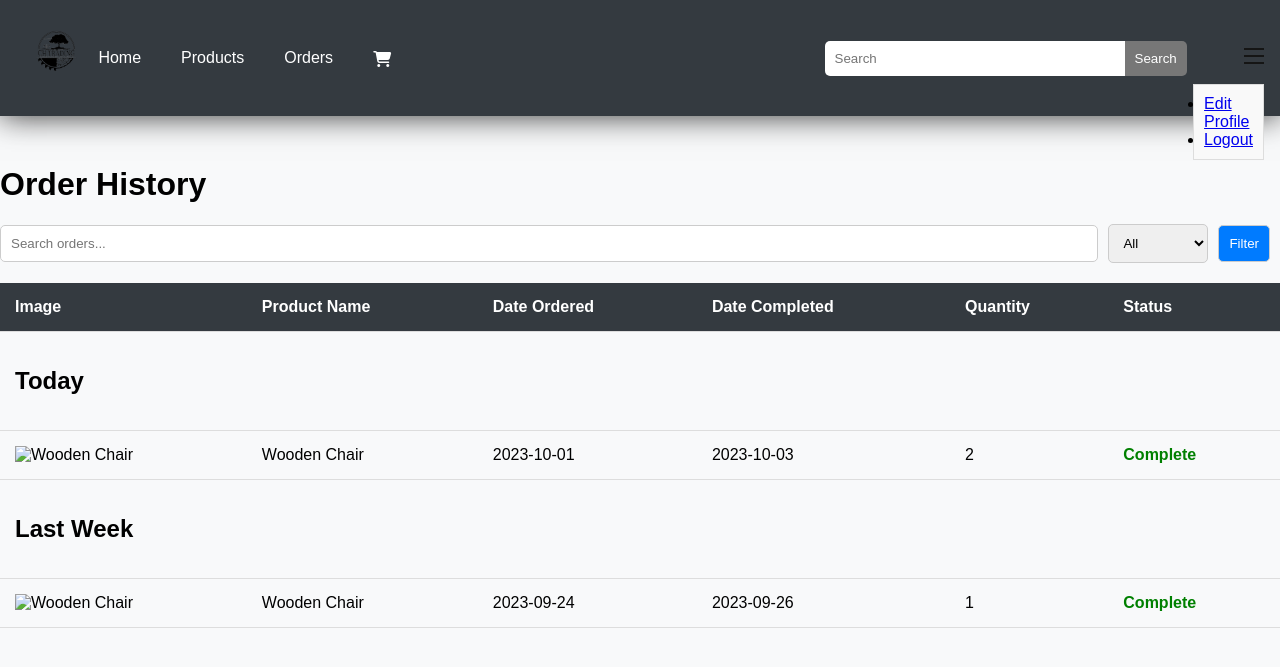
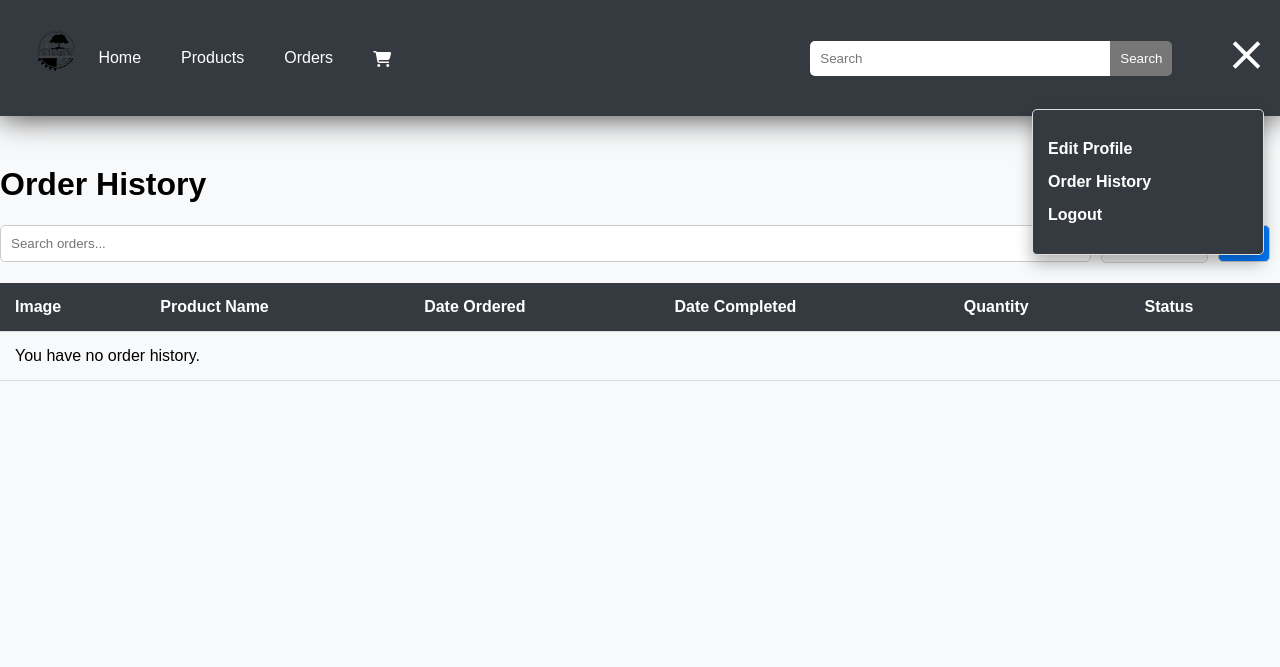
Before and after one commit to pauldaniel25/Furnitures, a PHP site: page /order_history.php in a window 1280 px wide, after a click that opens the changed part. Shown: the top 667 px of the page. Run offline with PHP 8.4, Linux system fonts and the light colour scheme; the visitor is signed in with stand-in values (Sample User, id 1); data comes from the database, SQL or seed files in the repository; some libraries are stand-ins or nearby versions.

Commit message:
yess fix many

```diff
--- a/Builders3/user/classes.php
+++ b/Builders3/user/classes.php
@@ -73,7 +73,7 @@
 
 }
 public function getUserData($user_id) {
-    $query = "SELECT First_Name, Last_Name, barangay_id, Email FROM user WHERE id = :user_id";
+    $query = "SELECT First_Name, Last_Name, barangay_id, contact_number FROM user WHERE id = :user_id";
     $stmt = $this->db->prepare($query);
     $stmt->bindParam(':user_id', $user_id);
     $stmt->execute();
@@ -455,12 +455,15 @@
         $database = new Database();
         $this->db = $database->connect();
     }
-    public function createOrder($total_price) {
-        $sql = "INSERT INTO user_order (user_id, date, total_cost) VALUES (:user_id, :date, :total_cost)";
+    public function createOrder($total_price, $Address, $Detailed_Address, $Order_notes) {
+        $sql = "INSERT INTO user_order (user_id, date, total_cost, Address, Detailed_Address, Order_notes) VALUES (:user_id, :date, :total_cost, :Address, :Detailed_Address, :Order_notes)";
         $query = $this->db->prepare($sql);
         $query->bindParam(':user_id', $_SESSION['user_id']);
         $query->bindParam(':date', date('Y-m-d'));
         $query->bindParam(':total_cost', $total_price);
+        $query->bindParam(':Address', $Address);
+        $query->bindParam(':Detailed_Address', $Detailed_Address);
+        $query->bindParam(':Order_notes', $Order_notes);
 
 
         if ($query->execute()) {
@@ -569,4 +572,51 @@
         return $query->fetch(PDO::FETCH_ASSOC);
     }
 
+    public function removeOrder(int $order_id): bool {
+        $sql = "DELETE FROM user_order_details WHERE id = :order_id";
+        $query = $this->db->prepare($sql);
+        $query->bindParam(':order_id', $order_id);
+        return $query->execute();
+    }
+
 }
+
+
+
+class history {
+    public $id;
+    public $product_id;
+    public $user_id;
+    public $date_ordered;
+    public $date_completed;
+    public $status;
+    public $quantity;
+    public $total_cost;
+
+
+    protected $db;
+
+    function __construct(){
+        $database = new Database();
+        $this->db = $database->connect();
+    }
+
+  // Function to get all history orders of a user
+public function getUserOrderHistory($user_id) {
+    $sql = "SELECT
+                oh.*,
+                p.product_image1,
+                p.product_name
+            FROM
+                order_history oh
+                INNER JOIN products p ON oh.product_id = p.product_id
+            WHERE
+                oh.user_id = :user_id
+            ORDER BY
+                oh.date_ordered DESC";
+    $query = $this->db->prepare($sql);
+    $query->bindParam(':user_id', $user_id);
+    $query->execute();
+    return $query->fetchAll(PDO::FETCH_ASSOC);
+}
+}
--- a/Builders3/user/includes/header.css
+++ b/Builders3/user/includes/header.css
@@ -8,10 +8,12 @@
     align-items: center;
     box-shadow: 0 0 30px rgba(0, 0, 0, 0.8);
 }
+
 .logo img {
     width: 80px;
     height: auto;
 }
+
 .logo {
     max-width: 5%; /* Set maximum width as a percentage */
     margin-right: 20px;
@@ -22,7 +24,8 @@
     flex-grow: 1;
     width: 100%;
 }
-.links{
+
+.links {
     display: flex;
     justify-content: space-between;
     align-items: center;
@@ -56,8 +59,8 @@
 .search-form {
     display: flex;
     align-items: center;
-justify-content: flex-end;
-padding-right: 5%;
+    justify-content: flex-end;
+    padding-right: 5%;
 }
 
 .search-input {
@@ -80,11 +83,12 @@
     background-color: #666;
 }
 
-.logout{
+.logout {
     list-style: none;
     cursor: pointer;
 }
-.logout a{
+
+.logout a {
     text-decoration: none;
     color: #fff;
     font-weight: bolder;
@@ -99,40 +103,74 @@
 
 .burger-icon {
     display: block;
-    width: 20px;
-    height: 20px;
+    width: 35px; /* Increased width */
+    height: 30px; /* Increased height */
     cursor: pointer;
+    position: relative;
 }
 
 .burger-icon span {
     display: block;
     width: 100%;
-    height: 2px;
-    background-color: #151515;
-    margin-bottom: 5px;
-    transition: transform 0.3s;
+    height: 4px; /* Increased height */
+    background-color: #fff;
+    margin-bottom: 6px; /* Increased margin */
+    transition: transform 0.3s, background-color 0.3s;
+}
+
+.burger-icon span:last-child {
+    margin-bottom: 0;
+}
+
+#burger-checkbox {
+    display: none;
+}
+
+#burger-checkbox:checked + .burger-icon span:nth-child(1) {
+    transform: translateY(10px) rotate(45deg); /* Adjusted transform */
+}
+
+#burger-checkbox:checked + .burger-icon span:nth-child(2) {
+    opacity: 0;
+}
+
+#burger-checkbox:checked + .burger-icon span:nth-child(3) {
+    transform: translateY(-10px) rotate(-45deg); /* Adjusted transform */
 }
 
 .burger-links {
     display: none;
     position: absolute;
-    top: 20px;
+    top: 50px; /* Adjusted top position */
     right: 0;
-    background-color: #f9f9f9;
-    padding: 10px;
+    background-color: #343a40;
+    padding: 15px; /* Increased padding */
     border: 1px solid #ddd;
     z-index: 1;
-}
-#burger-checkbox {
-    opacity: 0;
-    position: absolute;
-    z-index: -1;
+    border-radius: 5px;
+    box-shadow: 0 8px 16px rgba(0, 0, 0, 0.3);
+    width: 200px; /* Increased width */
 }
 
-#burger-checkbox:checked + label + .burger-links {
+.burger-links li {
+    list-style: none;
+    margin: 15px 0; /* Increased margin */
+}
+
+.burger-links a {
+    color: #fff;
+    text-decoration: none;
+    font-weight: bold;
+    transition: color 0.3s;
+}
+
+.burger-links a:hover {
+    color: #ccc;
+}
+
+#burger-checkbox:checked ~ .burger-links {
     display: block;
 }
-
 
 /* Responsive adjustments */
 @media (max-width: 768px) {
--- a/Builders3/user/includes/header.php
+++ b/Builders3/user/includes/header.php
@@ -49,6 +49,7 @@
     </label>
     <ul class="burger-links">
         <li><a href="profile.php">Edit Profile</a></li>
+        <li><a href="order_history.php">Order History</a></li>
         <li><a href="#" onclick="confirmLogout()">Logout</a></li>
     </ul>
 </div>
--- a/Builders3/user/order_history.php
+++ b/Builders3/user/order_history.php
@@ -1,3 +1,27 @@
+<?php
+// filepath: /C:/xampp/htdocs/git/Furnitures/Builders3/user/order_history.php
+session_start();
+require_once 'classes.php';
+
+// Check if the user is logged in
+if (!isset($_SESSION['user_id'])) {
+    header("Location: login.php"); // Redirect to login page if not logged in
+    exit();
+}
+
+$user_id = $_SESSION['user_id'];
+
+// Create an instance of the history class
+$history = new history();
+$orderHistory = $history->getUserOrderHistory($user_id);
+
+// Check if any orders exist
+if (empty($orderHistory)) {
+    $noOrdersMessage = "You have no order history.";
+} else {
+    $noOrdersMessage = "";
+}
+?>
 <!DOCTYPE html>
 <html lang="en">
 <head>
@@ -91,15 +115,15 @@
     <div class="container order-history-container">
         <h1 class="text-center mb-4">Order History</h1>
         <div class="filter-section">
-            <input type="text" placeholder="Search orders...">
-            <select>
+            <input type="text" id="searchInput" placeholder="Search orders...">
+            <select id="statusFilter">
                 <option value="all">All</option>
-                <option value="complete">Complete</option>
-                <option value="canceled">Canceled</option>
+                <option value="Completed">Completed</option>
+                <option value="Canceled">Canceled</option>
             </select>
-            <button>Filter</button>
+            <button onclick="filterOrders()">Filter</button>
         </div>
-        <table class="order-history-table">
+        <table class="order-history-table" id="orderHistoryTable">
             <thead>
                 <tr>
                     <th>Image</th>
@@ -111,32 +135,50 @@
                 </tr>
             </thead>
             <tbody>
-                <tr>
-                    <td colspan="6"><h2>Today</h2></td>
-                </tr>
-                <tr>
-                    <td><img src="https://via.placeholder.com/50" alt="Wooden Chair" class="img-fluid"></td>
-                    <td>Wooden Chair</td>
-                    <td>2023-10-01</td>
-                    <td>2023-10-03</td>
-                    <td>2</td>
-                    <td class="status-complete">Complete</td>
-                </tr>
-                <!-- Additional rows can be added here -->
-                <tr>
-                    <td colspan="6"><h2>Last Week</h2></td>
-                </tr>
-                <tr>
-                    <td><img src="https://via.placeholder.com/50" alt="Wooden Chair" class="img-fluid"></td>
-                    <td>Wooden Chair</td>
-                    <td>2023-09-24</td>
-                    <td>2023-09-26</td>
-                    <td>1</td>
-                    <td class="status-complete">Complete</td>
-                </tr>
-                <!-- Additional rows can be added here -->
+                <?php if ($noOrdersMessage): ?>
+                    <tr>
+                        <td colspan="6" class="text-center"><?php echo $noOrdersMessage; ?></td>
+                    </tr>
+                <?php else: ?>
+                    <?php foreach ($orderHistory as $order): ?>
+                        <tr>
+                            <td><img src="../seller/product_images2/<?php echo $order['product_image1']; ?>" alt="<?php echo $order['product_name']; ?>" class="img-fluid"></td>
+                            <td><?php echo $order['product_name']; ?></td>
+                            <td><?php echo $order['date_ordered']; ?></td>
+                            <td><?php echo $order['date_completed']; ?></td>
+                            <td><?php echo $order['quantity']; ?></td>
+                            <td class="<?php echo $order['status'] === 'Completed' ? 'status-complete' : 'status-canceled'; ?>"><?php echo $order['status']; ?></td>
+                        </tr>
+                    <?php endforeach; ?>
+                <?php endif; ?>
             </tbody>
         </table>
     </div>
+    <script>
+        function filterOrders() {
+            const searchInput = document.getElementById('searchInput').value.toLowerCase();
+            const statusFilter = document.getElementById('statusFilter').value;
+            const table = document.getElementById('orderHistoryTable');
+            const rows = table.getElementsByTagName('tr');
+
+            for (let i = 1; i < rows.length; i++) {
+                const cells = rows[i].getElementsByTagName('td');
+                const productName = cells[1].textContent.toLowerCase();
+                const status = cells[5].textContent;
+
+                let matchesSearch = productName.includes(searchInput);
+                let matchesStatus = (statusFilter === 'all') || (status === statusFilter);
+
+                if (matchesSearch && matchesStatus) {
+                    rows[i].style.display = '';
+                } else {
+                    rows[i].style.display = 'none';
+                }
+            }
+        }
+
+        document.getElementById('searchInput').addEventListener('input', filterOrders);
+        document.getElementById('statusFilter').addEventListener('change', filterOrders);
+    </script>
 </body>
 </html>
```
Also changed, not shown: Builders3/user/ajax.js (+40 -0 lines), Builders3/user/checkout.php (+10 -8 lines), Builders3/user/remove_order.php (added, +27 -0 lines). Lines whose indentation alone changed are shown as unchanged.
